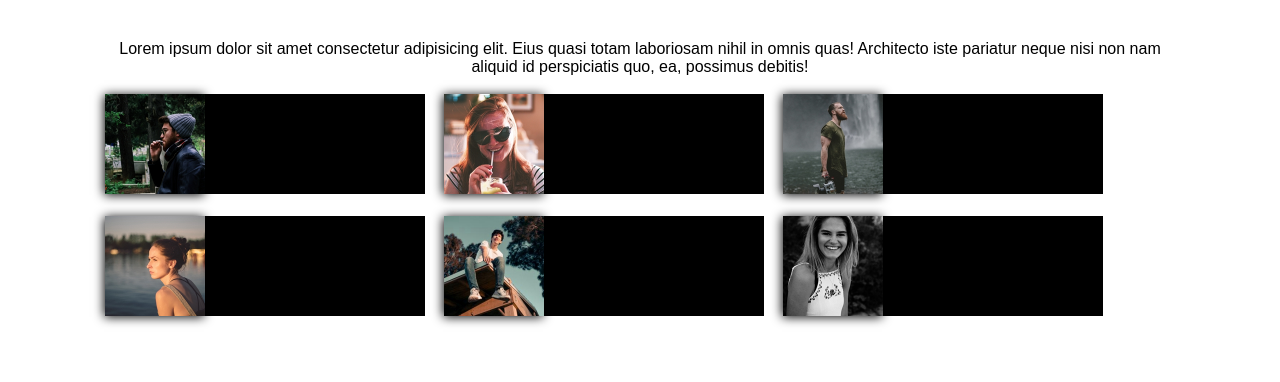
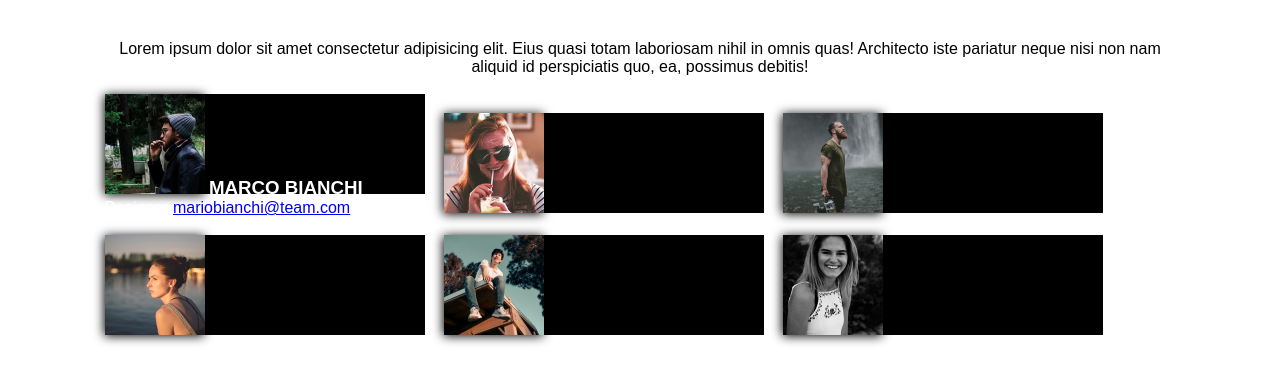
Before and after one commit to VenturelliGiorgia/html-css-float-cards, a plain HTML site: page index.html in a window 1280 px wide. Shown: the part 72-454 px from the top of the page. Drawn offline with Linux system fonts and the light colour scheme.

Commit message:
aggiornamento css

```diff
--- a/css/style.css
+++ b/css/style.css
@@ -41,7 +41,7 @@ main .container p {
 
 .image {
     width: 100px;
-    box-shadow: -1px 1px 10px #000;
+    box-shadow: -1px 1px 10px #000000;
 }
 
 .row .col.cont1 {
@@ -58,8 +58,8 @@ main .container p {
 }
 
 .cont1 {
-    background-color: black;
-    color: red;
+    background-color: #000000;
+    color: #ffffff;
     width: 320px;
     height: 100px;
     display: inline-block;
--- a/index.html
+++ b/index.html
@@ -13,17 +13,21 @@
     </header>
 
     <main>
+        <!--creazione primo contenitore-->
         <div class="container">
             <p>Lorem ipsum dolor sit amet consectetur adipisicing elit. Eius quasi totam laboriosam nihil in omnis quas!
                 Architecto iste pariatur neque nisi non nam aliquid id perspiciatis quo, ea, possimus debitis!
             </p>
 
             <br>
-
+            <!--inserimento immagini e descrizione-->
             <div class="row clearfix">
                 <div class="col">
                     <div class="cont1">
                     <img class="image" src="img/male1.png" alt="">
+                    <h3>MARCO BIANCHI</h3>
+                    <span>Designer</span>
+                    <a href="#">mariobianchi@team.com</a>
                     </div>
                 </div>
                 <div class="col">
```
